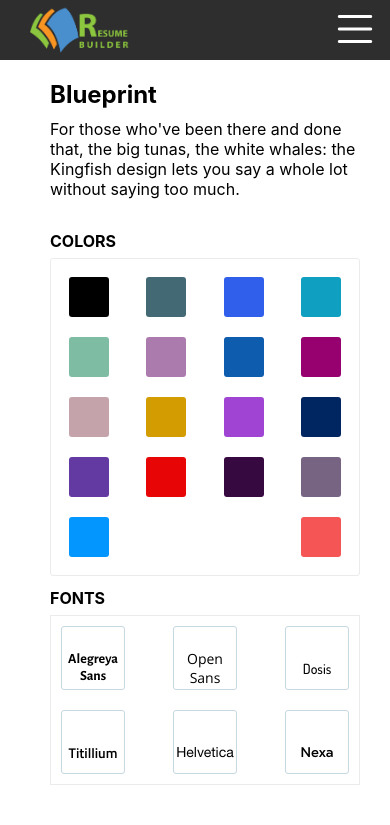
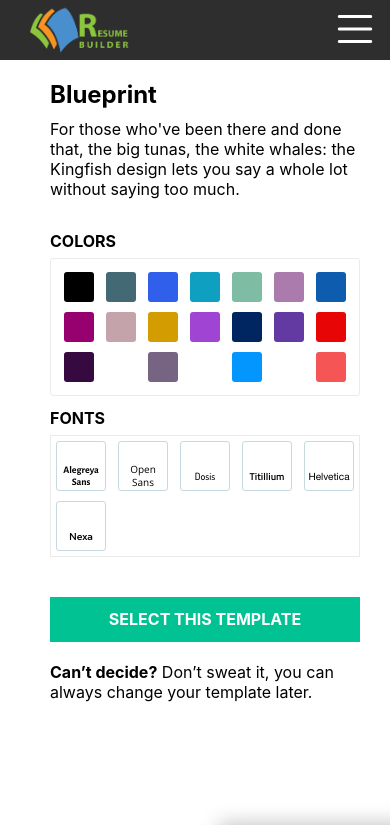
Before and after one commit to Aliherawi7/resume-builder, a React (Create React App) app: page /templates in a window 390 px wide. Shown: the top 825 px of the page. Built offline with nearby package versions, Linux system fonts and the light colour scheme.

Commit message:
responsive styles added

```diff
--- a/src/UI/ColorBox.css
+++ b/src/UI/ColorBox.css
@@ -37,3 +37,12 @@
 .color-box .colors span:hover {
     transform: scale(1.1);
 }
+
+@media(max-width:768px) {
+    .color-box .colors span {
+        width: 30px;
+        height: 30px;
+        margin: 5px;
+    }
+
+}
--- a/src/UI/Fonts.css
+++ b/src/UI/Fonts.css
@@ -37,3 +37,15 @@
     font-family: inherit;
     font-size: 14px;
 }
+
+@media(max-width:768px) {
+    .fonts span p{
+        font-size: 10px;
+    }
+    .fonts span{
+        margin: 5px;
+        width: 50px;
+        height: 50px;
+    }
+
+}
--- a/src/components/DownloadResume.css
+++ b/src/components/DownloadResume.css
@@ -208,19 +208,30 @@
     }
 
     .document-preview {
-        transform: scale(.5);
-        margin-top: -170px !important;
+        transform: scale(.7);
+        margin-top: -100px !important;
         margin-left: -100px;
+    }
+    .download-resume .style-panel{
+        margin-top: -100px;
+    }
+}
+@media(max-width:500px) {
+    .document-preview {
+        transform: scale(.6);
+        margin-left: -80px !important;
+        margin-top: -160px !important;
     }
 }
 
 @media(max-width:500px) {
     .document-preview {
+        transform: scale(.5);
         margin-left: -80px !important;
         margin-top: -160px !important;
     }
     .download-resume .style-panel{
-        margin-top: -110px;
+        margin-top: -170px;
     }
 }
 
@@ -230,7 +241,7 @@
         margin-top: -170px !important;
     }
     .download-resume .style-panel{
-        margin-top: -140px;
+        margin-top: -170px;
     }
 }
 @media(max-width:360px) {
--- a/src/components/Nav.css
+++ b/src/components/Nav.css
@@ -61,7 +61,7 @@ nav .nav-brand{
         flex-direction: column;
         position: absolute;
         visibility: hidden;
-        top: 80px;
+        top: 60px;
         background: #2e2e2e;
         width: 100%;
         left: 0;
```
